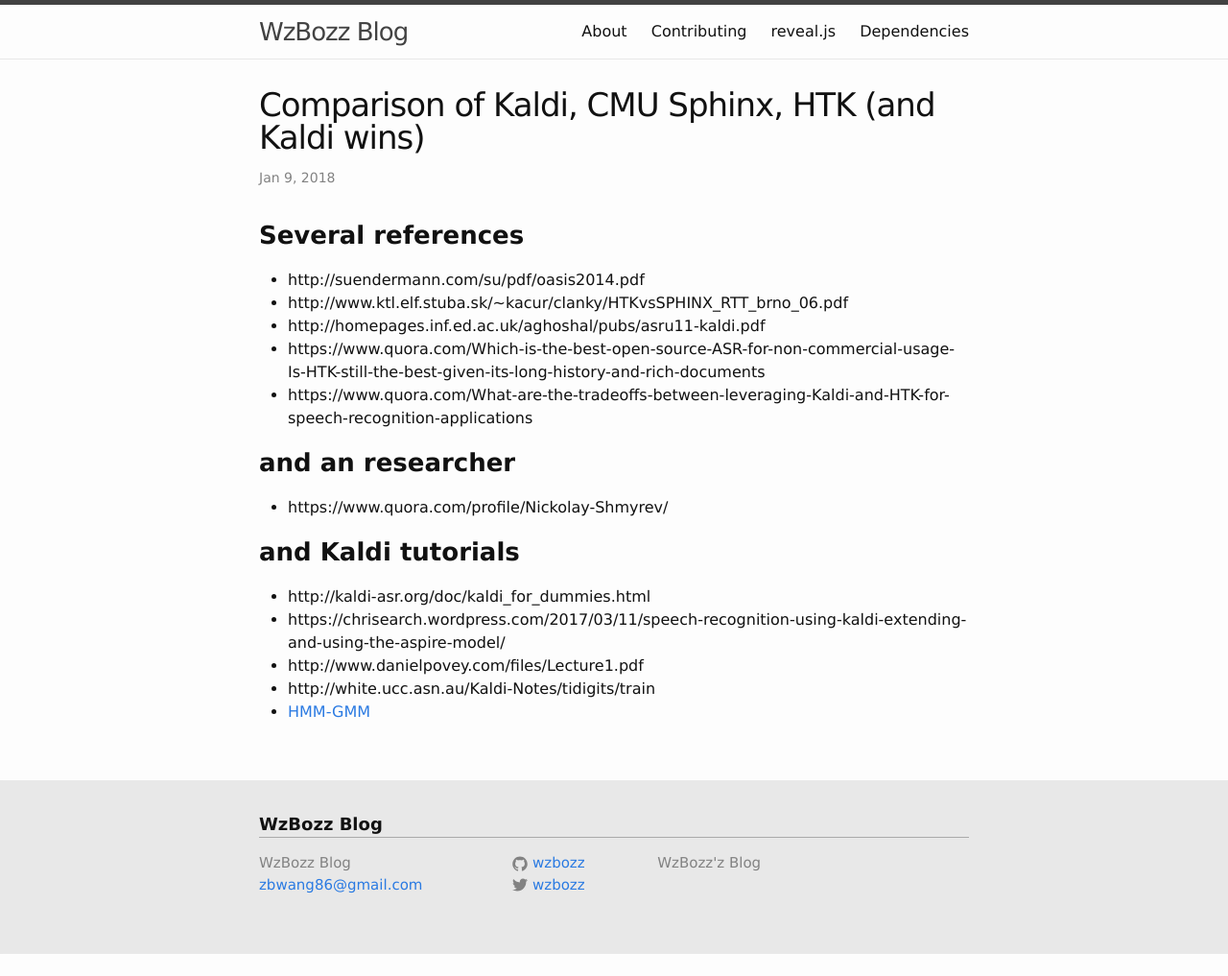
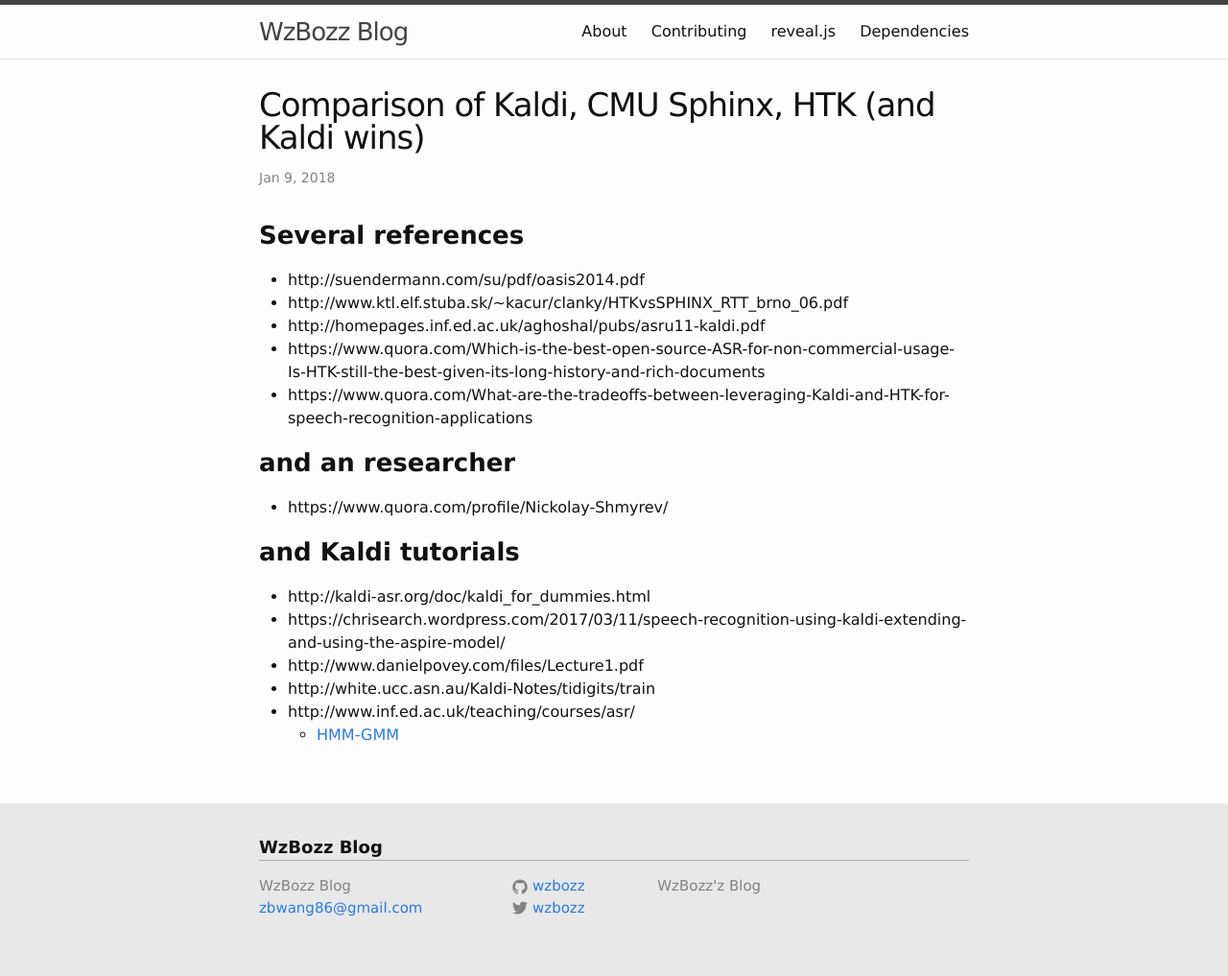
Before and after one commit to wzbozz/wzbozz.github.io, a Jekyll site: the page built from _posts/2018-01-09-opensource-asr.md, in a window 1280 px wide. Shown: the whole page at 96% size. Built offline with Jekyll 4.4.1, drawn with Linux system fonts in a browser that asks for light colours; nearby versions of some CDN libraries; before the commit the page ends 993 px from its top, so only the background shows below that; some of the changed lines change nothing that is shown.

Commit message:
Update 2018-01-09-opensource-asr.md

```diff
--- a/_posts/2018-01-09-opensource-asr.md
+++ b/_posts/2018-01-09-opensource-asr.md
@@ -22,4 +22,5 @@
 - https://chrisearch.wordpress.com/2017/03/11/speech-recognition-using-kaldi-extending-and-using-the-aspire-model/
 - http://www.danielpovey.com/files/Lecture1.pdf
 - http://white.ucc.asn.au/Kaldi-Notes/tidigits/train
-- [HMM-GMM](https://www.inf.ed.ac.uk/teaching/courses/asr/2016-17/asr03-hmmgmm-handout.pdf)
+- http://www.inf.ed.ac.uk/teaching/courses/asr/
+  - [HMM-GMM](https://www.inf.ed.ac.uk/teaching/courses/asr/2016-17/asr03-hmmgmm-handout.pdf)
```
